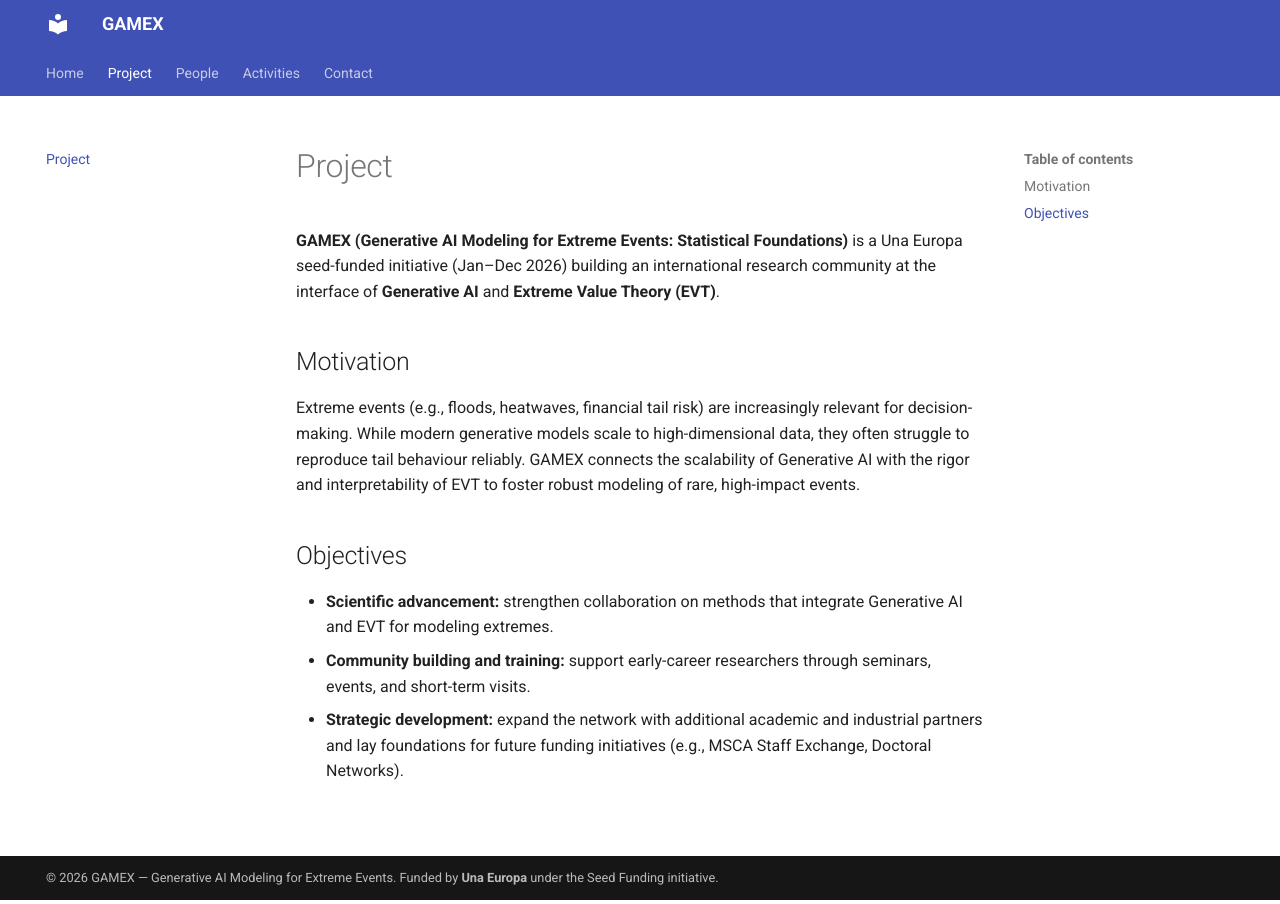
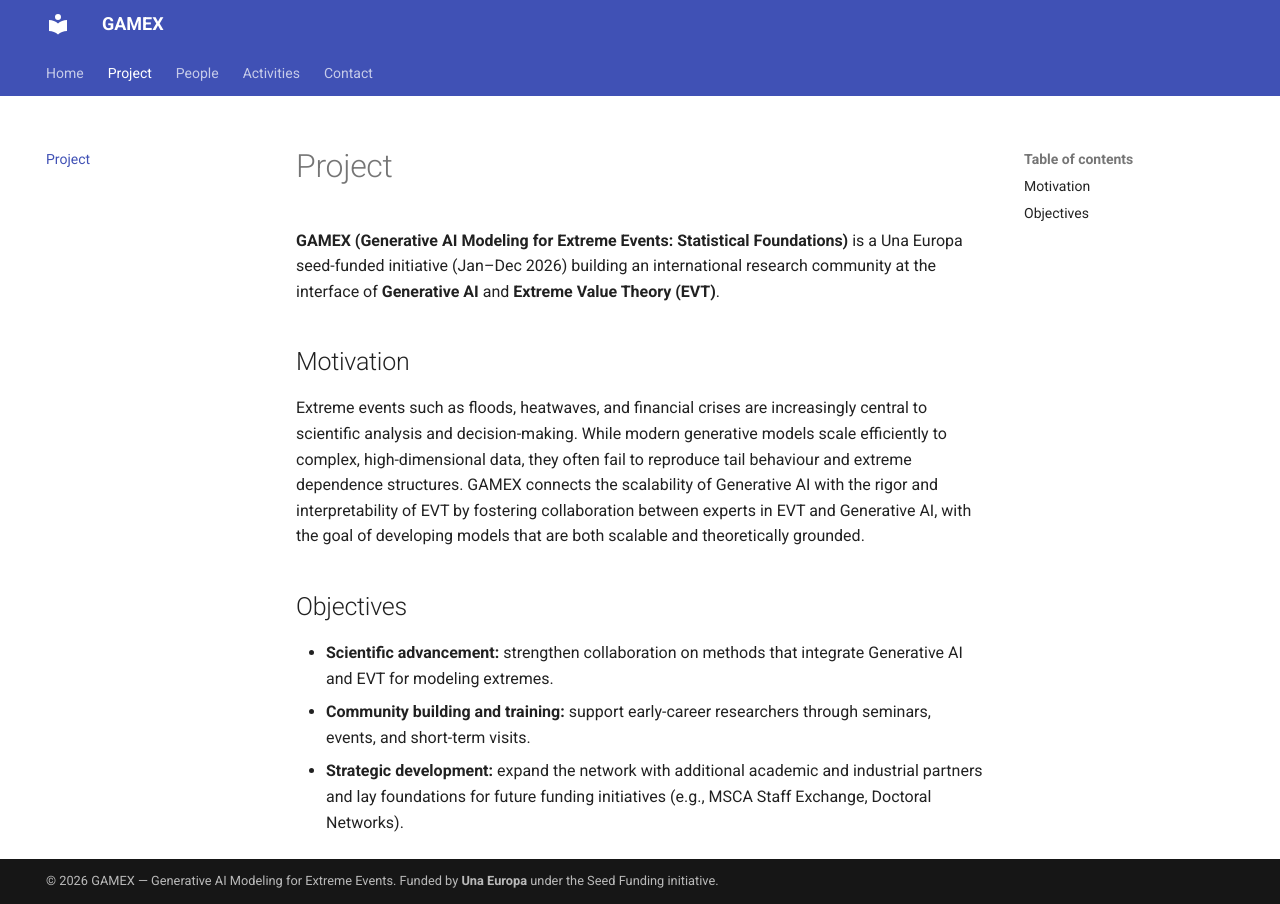
Before and after one commit to gamex-network/gamex-network.github.io, an MkDocs documentation site: the page built from docs/project.md, in a window 1280 px wide. Built offline with MkDocs 1.6.1 and Material for MkDocs 9.7.7, drawn with Linux system fonts in a browser that asks for light colours.

Commit message:
Update project.md

```diff
--- a/docs/project.md
+++ b/docs/project.md
@@ -3,7 +3,8 @@
 **GAMEX (Generative AI Modeling for Extreme Events: Statistical Foundations)** is a Una Europa seed-funded initiative (Jan–Dec 2026) building an international research community at the interface of **Generative AI** and **Extreme Value Theory (EVT)**.
 
 ## Motivation
-Extreme events (e.g., floods, heatwaves, financial tail risk) are increasingly relevant for decision-making. While modern generative models scale to high-dimensional data, they often struggle to reproduce tail behaviour reliably. GAMEX connects the scalability of Generative AI with the rigor and interpretability of EVT to foster robust modeling of rare, high-impact events.
+Extreme events such as floods, heatwaves, and financial crises are increasingly central to scientific analysis and decision-making. While modern generative models scale efficiently to complex, high-dimensional data, they often fail to reproduce tail behaviour and extreme dependence structures. GAMEX connects the scalability of Generative AI with the rigor and interpretability of EVT by fostering collaboration between experts in EVT and Generative AI, with the goal of developing models that are both scalable and theoretically grounded.
+
 
 ## Objectives
 - **Scientific advancement:** strengthen collaboration on methods that integrate Generative AI and EVT for modeling extremes.
```
